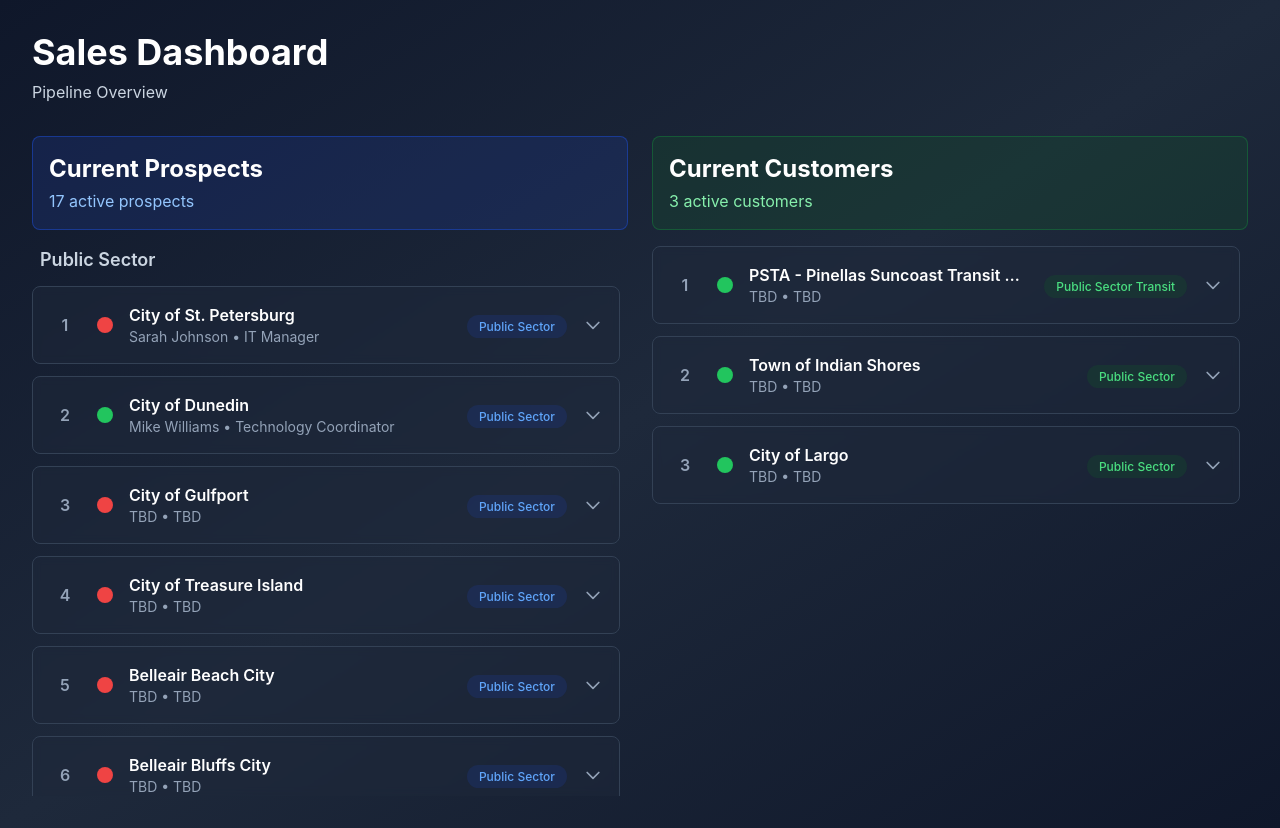
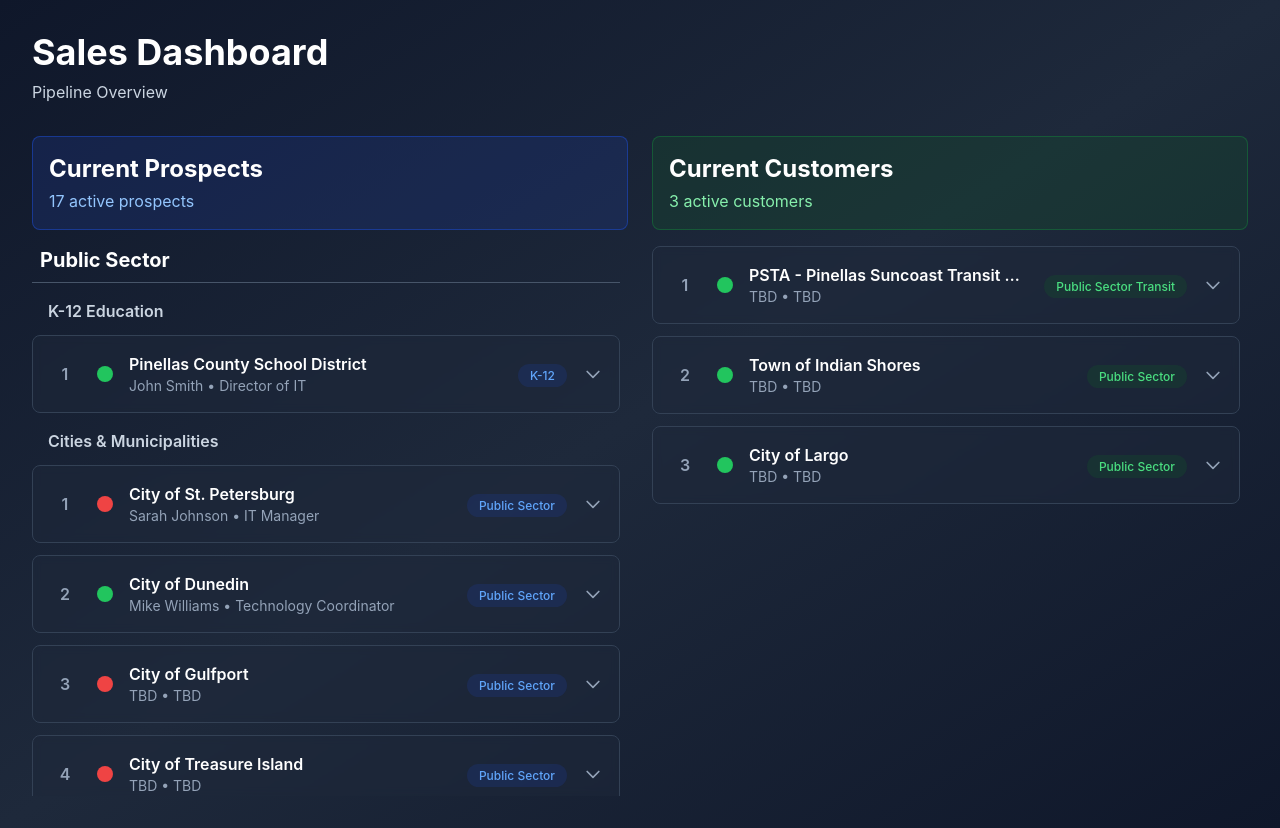
Before and after one commit to tihmeh/sales-prospects, a React (Vite) app: page / in a window 1280 px wide. Built offline with nearby package versions, Linux system fonts and the light colour scheme.

Commit message:
Update App.jsx

```diff
--- a/src/App.jsx
+++ b/src/App.jsx
@@ -1,7 +1,20 @@
 import React, { useState } from 'react';
 
 const SalesProspectsList = () => {
-  const prospectsPublicSector = [
+  const prospectsK12 = [
+    {
+      id: 1,
+      name: "Pinellas County School District",
+      contact: "John Smith",
+      title: "Director of IT",
+      email: "jsmith@pcsb.org",
+      contacted: true,
+      notes: "Interested in Q1 demo. Follow up next week.",
+      vertical: "K-12"
+    }
+  ];
+
+  const prospectsCities = [
     {
       id: 2,
       name: "City of St. Petersburg",
@@ -121,19 +134,6 @@
       contacted: false,
       notes: "New prospect - need to identify contact.",
       vertical: "Public Sector"
-    }
-  ];
-
-  const prospectsK12 = [
-    {
-      id: 1,
-      name: "Pinellas County School District",
-      contact: "John Smith",
-      title: "Director of IT",
-      email: "jsmith@pcsb.org",
-      contacted: true,
-      notes: "Interested in Q1 demo. Follow up next week.",
-      vertical: "K-12"
     }
   ];
 
@@ -295,7 +295,7 @@
     </div>
   );
 
-  const totalProspects = prospectsPublicSector.length + prospectsK12.length + prospectsHigherEd.length;
+  const totalProspects = prospectsK12.length + prospectsCities.length + prospectsHigherEd.length;
 
   return (
     <div className="w-full min-h-screen bg-gradient-to-br from-slate-900 via-slate-800 to-slate-900 p-8">
@@ -314,29 +314,34 @@
             </div>
 
             <div className="space-y-6 max-h-[calc(100vh-250px)] overflow-y-auto pr-2">
-              {/* PUBLIC SECTOR SECTION */}
+              {/* PUBLIC SECTOR MAIN SECTION */}
               <div>
-                <h3 className="text-lg font-semibold text-slate-300 mb-3 px-2">Public Sector</h3>
-                <div className="space-y-3">
-                  {prospectsPublicSector.map((prospect, index) => (
-                    <ProspectCard key={prospect.id} prospect={prospect} index={index} />
-                  ))}
+                <h3 className="text-xl font-bold text-white mb-4 px-2 border-b border-slate-600 pb-2">Public Sector</h3>
+
+                {/* K-12 SUBSECTION */}
+                <div className="mb-4">
+                  <h4 className="text-md font-semibold text-slate-300 mb-3 px-2 pl-4">K-12 Education</h4>
+                  <div className="space-y-3">
+                    {prospectsK12.map((prospect, index) => (
+                      <ProspectCard key={prospect.id} prospect={prospect} index={index} />
+                    ))}
+                  </div>
                 </div>
-              </div>
 
-              {/* K-12 SECTION */}
-              <div>
-                <h3 className="text-lg font-semibold text-slate-300 mb-3 px-2">K-12 Education</h3>
-                <div className="space-y-3">
-                  {prospectsK12.map((prospect, index) => (
-                    <ProspectCard key={prospect.id} prospect={prospect} index={index} />
-                  ))}
+                {/* CITIES/MUNICIPALITIES SUBSECTION */}
+                <div>
+                  <h4 className="text-md font-semibold text-slate-300 mb-3 px-2 pl-4">Cities & Municipalities</h4>
+                  <div className="space-y-3">
+                    {prospectsCities.map((prospect, index) => (
+                      <ProspectCard key={prospect.id} prospect={prospect} index={index} />
+                    ))}
+                  </div>
                 </div>
               </div>
 
               {/* HIGHER EDUCATION SECTION */}
               <div>
-                <h3 className="text-lg font-semibold text-slate-300 mb-3 px-2">Higher Education</h3>
+                <h3 className="text-xl font-bold text-white mb-4 px-2 border-b border-slate-600 pb-2">Higher Education</h3>
                 <div className="space-y-3">
                   {prospectsHigherEd.map((prospect, index) => (
                     <ProspectCard key={prospect.id} prospect={prospect} index={index} />
```
